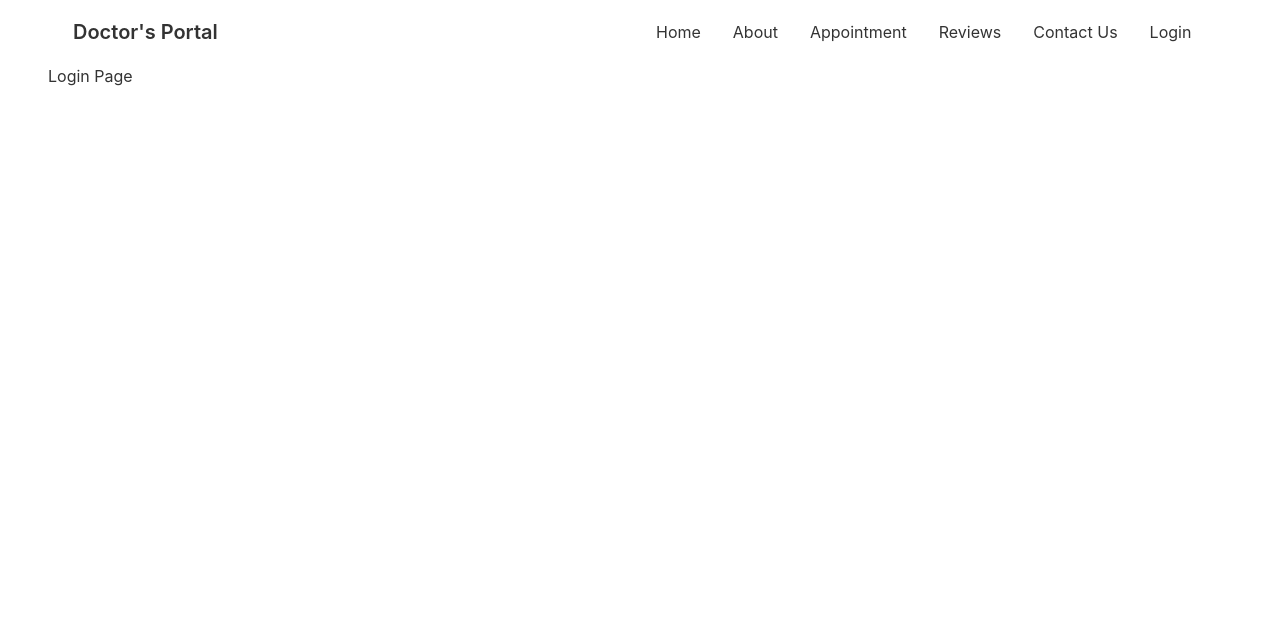
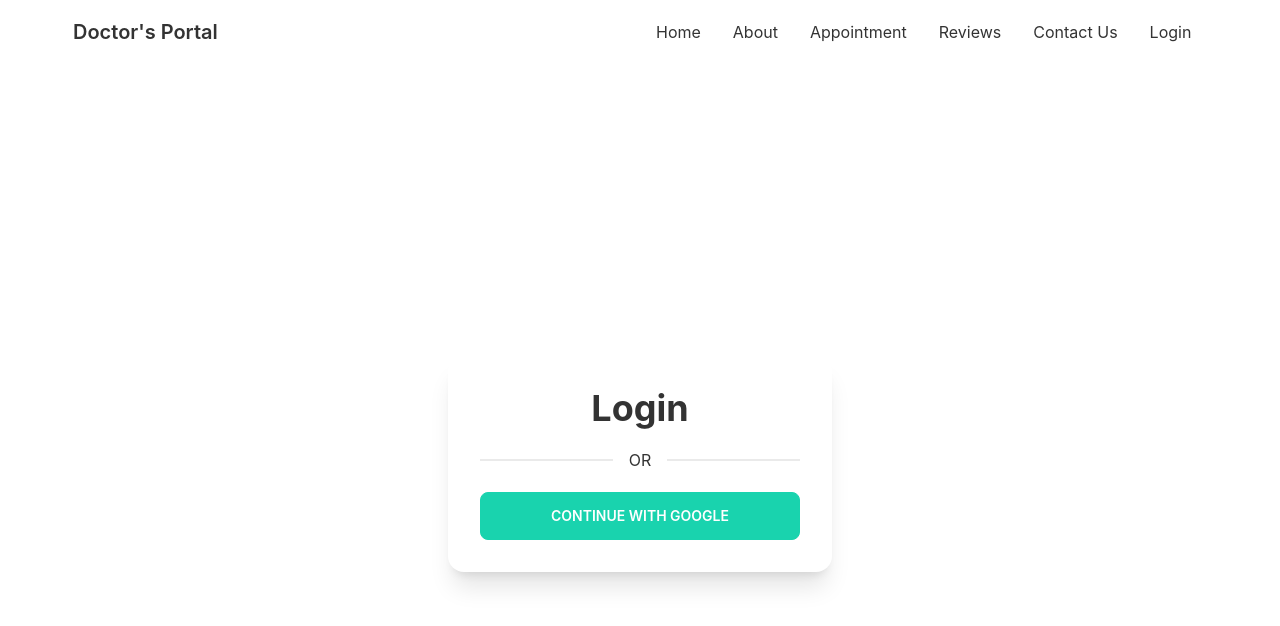
Before and after one commit to SumonsNote/Doctors-_Portal, a React (Create React App) app: page /login in a window 1280 px wide. Shown: the top 626 px of the page. Built offline with nearby package versions, Linux system fonts and the light colour scheme.

Commit message:
react firebase hooks, google firebsae, login oage

```diff
--- a/package.json
+++ b/package.json
@@ -8,9 +8,11 @@
     "@testing-library/user-event": "^13.5.0",
     "daisyui": "^2.14.3",
     "date-fns": "^2.28.0",
+    "firebase": "^9.8.1",
     "react": "^18.1.0",
     "react-day-picker": "^8.0.4",
     "react-dom": "^18.1.0",
+    "react-firebase-hooks": "^5.0.3",
     "react-router-dom": "^6.3.0",
     "react-scripts": "5.0.1",
     "web-vitals": "^2.1.4"
--- /dev/null
+++ b/src/Firebase.init.js
@@ -0,0 +1,22 @@
+// Import the functions you need from the SDKs you need
+import { initializeApp } from "firebase/app";
+import { getAuth } from 'firebase/auth';
+// TODO: Add SDKs for Firebase products that you want to use
+// https://firebase.google.com/docs/web/setup#available-libraries
+
+// Your web app's Firebase configuration
+const firebaseConfig = {
+  apiKey: "AIzaSyCwpSx2SCan3vYaaCZMJAF6wtFTWgBpm0I",
+  authDomain: "doctors-portal-cab5d.firebaseapp.com",
+  projectId: "doctors-portal-cab5d",
+  storageBucket: "doctors-portal-cab5d.appspot.com",
+  messagingSenderId: "852030817069",
+  appId: "1:852030817069:web:cfc57ad08f7917eab989a4"
+};
+
+// Initialize Firebase
+const app = initializeApp(firebaseConfig);
+
+const auth = getAuth(app)
+
+export default auth
--- a/src/Pages/Appointment/AvailableAppointments.js
+++ b/src/Pages/Appointment/AvailableAppointments.js
@@ -8,7 +8,7 @@ const AvailableAppointments = ({date}) => {
     const [treatment, setTreatment] = useState(null)
 
     useEffect(() => {
-        fetch('Services.json')
+        fetch('http://localhost:5000/service')
         .then(res => res.json())
         .then(data => setServices(data))
     },[])
--- a/src/Pages/Appointment/Services.js
+++ b/src/Pages/Appointment/Services.js
@@ -4,8 +4,8 @@ const Services = ({service, setTreatment}) => {
     const {name, slots} = service;
     return (
         <div class="card lg:max-w-lg bg-base-100 shadow-xl">
-            <div class="card-body">
-                <h2 class="card-title">{name}</h2>
+            <div class="card-body text-center">
+                <h2 class="text-center text-secondary text-xl font-bold">{name}</h2>
                 <p>
                     {
                         slots.length > 0
--- a/src/Pages/Login/Login.js
+++ b/src/Pages/Login/Login.js
@@ -1,9 +1,22 @@
 import React from 'react';
+import { useSignInWithGoogle } from 'react-firebase-hooks/auth';
+import auth from '../../Firebase.init';
 
 const Login = () => {
+    const [signInWithGoogle, user, loading, error] = useSignInWithGoogle(auth);
+
+    if(user){
+        console.log(user);
+    }
     return (
-        <div>
-            <h2>Login Page</h2>
+        <div className='flex justify-center items-center h-screen'>
+            <div className="card w-96 bg-base-100 shadow-xl">
+                <div className="card-body">
+                    <h2 className="text-center font-bold text-4xl">Login</h2>
+                    <div class="divider">OR</div>
+                    <button onClick={() => signInWithGoogle()} class="btn btn-secondary text-white">Continue with Google</button>
+                </div>
+            </div>
         </div>
     );
 };
```
Also changed, not shown: 1 other file (tests, documents, lock files or other folders).
